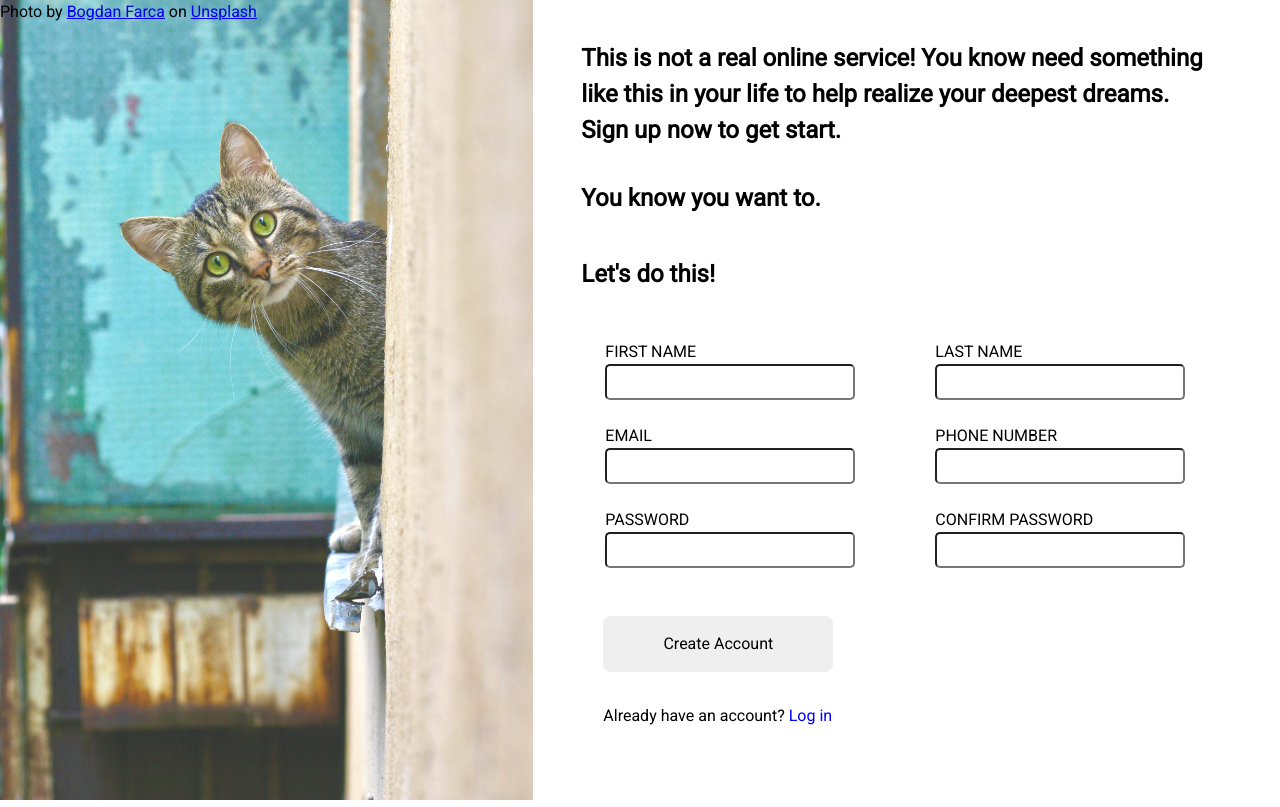
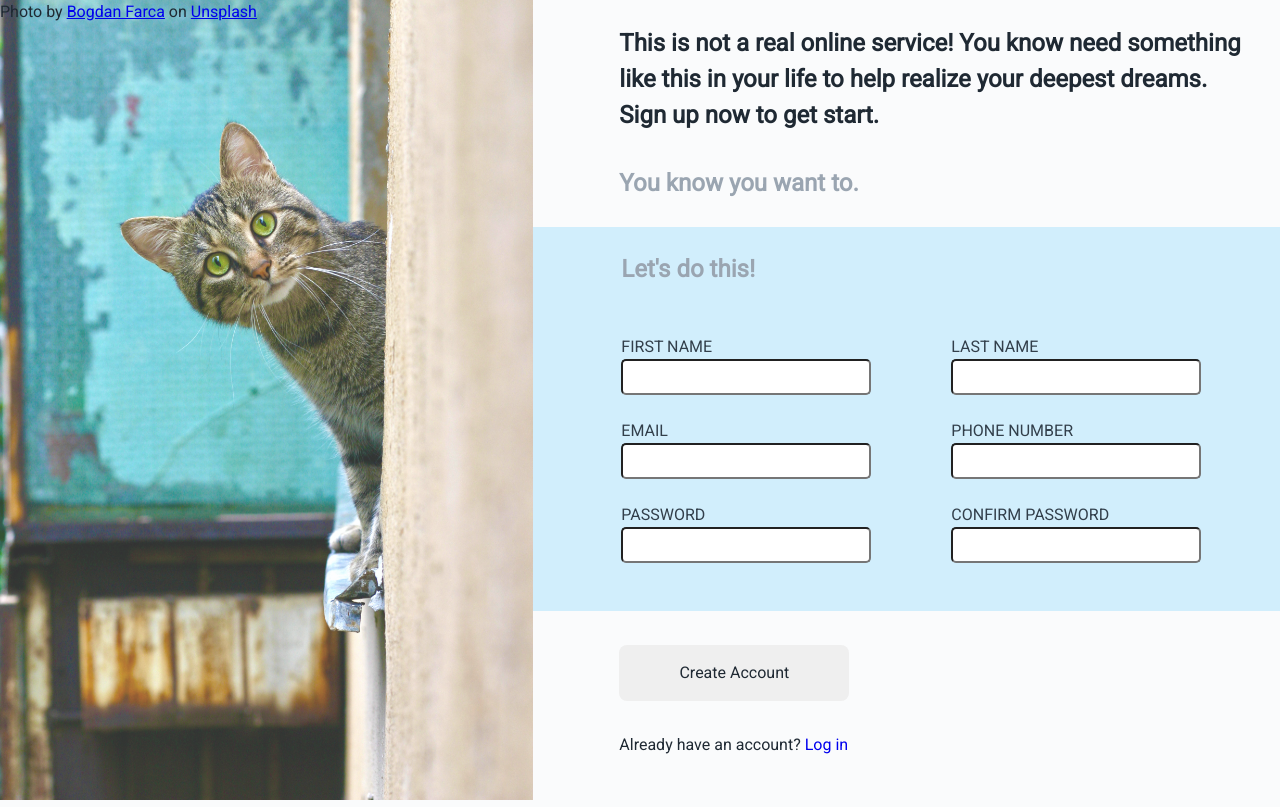
Before and after one commit to Farzadin/sign-up-form, a plain HTML site: page index.html in a window 1280 px wide. Drawn offline with Linux system fonts and the light colour scheme.

Commit message:
Re-position contents

```diff
--- a/style.css
+++ b/style.css
@@ -19,10 +19,28 @@ select {
 
 body {
   line-height: 1.5;
+  background-color: #fafbfc;
 
   display: flex;
   flex-wrap: wrap;
-  gap: 3rem;
+}
+
+label {
+  margin-top: 24px;
+  color: #323f4b;
+}
+
+input {
+  min-width: 250px;
+  border-radius: 5px;
+  padding: 4px;
+}
+
+p,
+h1,
+h2,
+button {
+  color: #1f2933;
 }
 
 .cat {
@@ -58,6 +76,7 @@ body {
   flex-direction: column;
   justify-content: center;
   gap: 2rem;
+  margin-left: 86px;
 }
 
 .wrapper {
@@ -74,19 +93,13 @@ body {
   flex-direction: column;
 }
 
-label {
-  margin-top: 24px;
-}
-
-input {
-  min-width: 250px;
-  border-radius: 5px;
-  padding: 4px;
+.col-one {
+  margin-left: 40px;
 }
 
 .button-container {
-  margin-top: 24px;
-  margin-left: 22px;
+  margin-top: 34px;
+  margin-left: 86px;
   display: flex;
   flex-direction: column;
   width: 230px;
@@ -102,3 +115,17 @@ button[type="submit"] {
 .btn-link {
   text-decoration: none;
 }
+
+.header:nth-child(2) {
+  color: #9aa5b1;
+}
+
+.form-background h2 {
+  color: #9aa5b1;
+  margin-left: 64px;
+}
+
+.form-background {
+  background-color: #d1eefc;
+  padding: 24px;
+}
```
